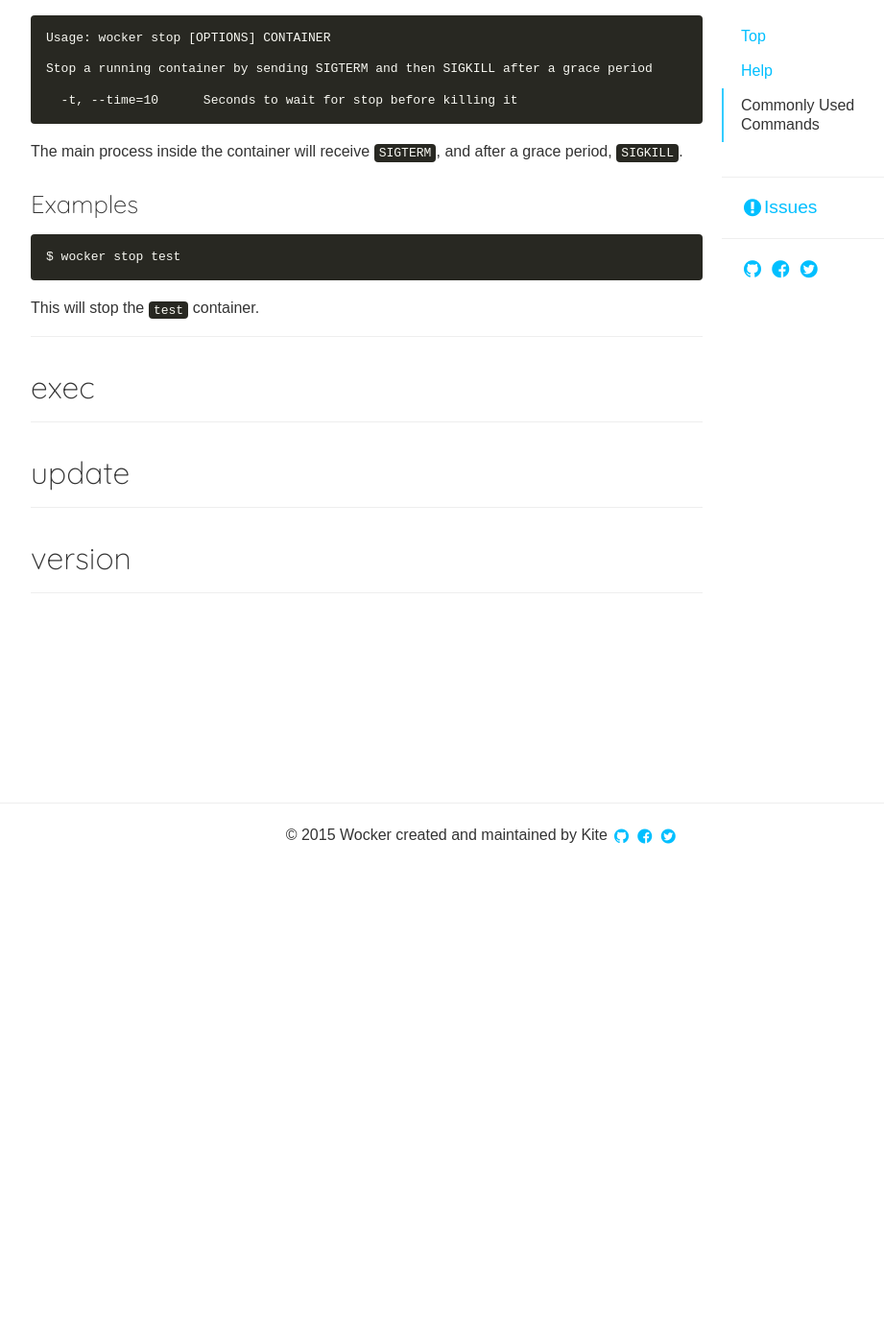
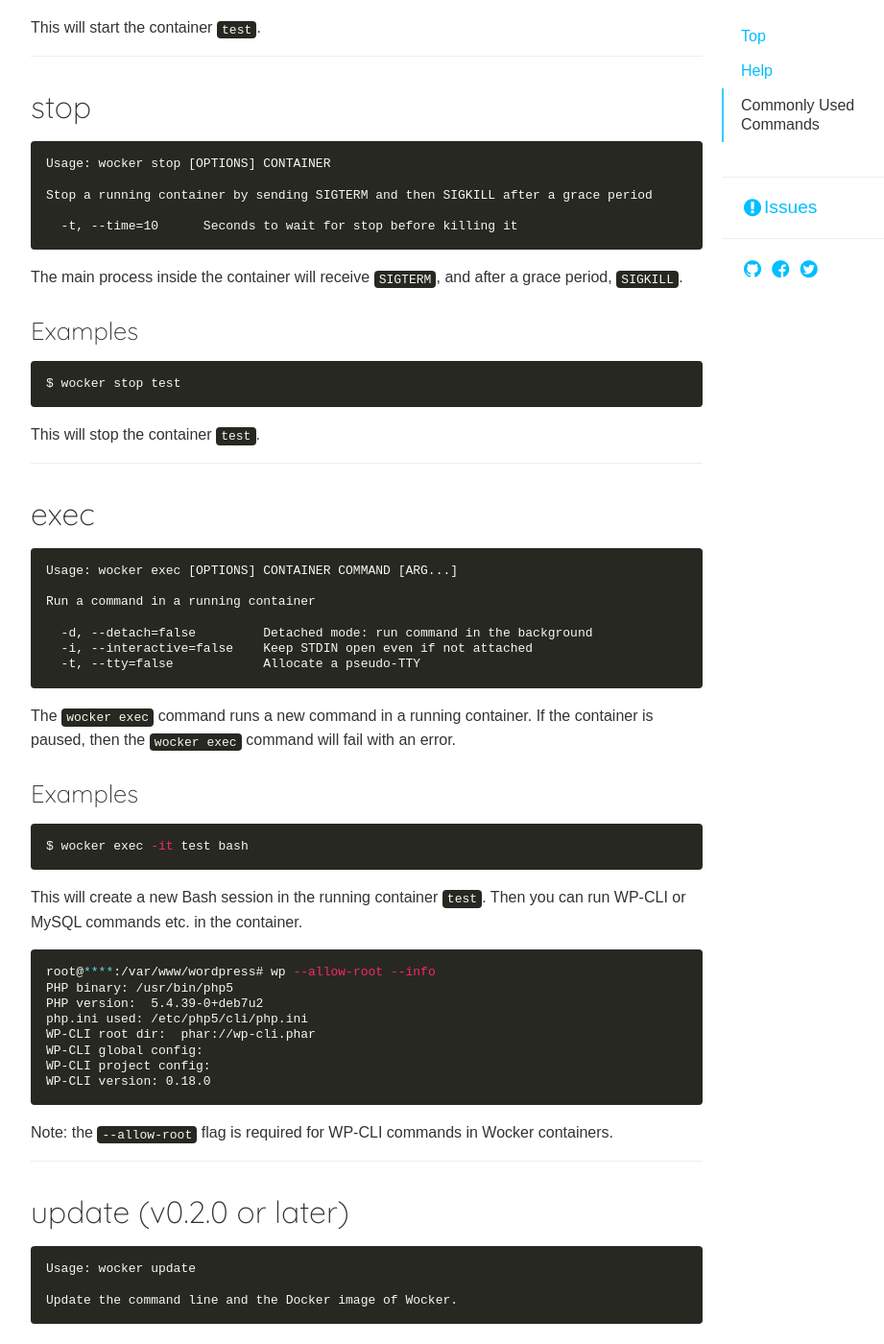
Before and after one commit to wckr/wckr.github.io, a Jekyll site: the page built from commands/index.md, in a window 1280 px wide and 1400 px high, scrolled down 3020 px. Shown: the whole window at 96% size, without its empty margins (138-1059 px from the left). Built offline with Jekyll 4.4.1, drawn with Linux system fonts in a browser that asks for light colours; nearby versions of some CDN libraries; some web fonts are replaced; Markdown is read by kramdown in place of the engine named in the settings; a script that is not in the unit is left out; comment, search, counter and statistics services are not loaded; before the commit the page ends 3923 px from its top, so only the background shows below that; some of the changed text lies outside the part shown.

Commit message:
Update commonly used commands

````diff
--- a/commands/index.md
+++ b/commands/index.md
@@ -7,7 +7,7 @@
 
 ## Help
 
-To list available commands, either run `wocker` with no parameters or execute `wocker help`:
+To list available commands, either run `wocker` with no parameters or execute `wocker help`, `wocker --help`, or `wocker -h`:
 
 ```
 $ wocker
@@ -78,7 +78,7 @@
 $ wocker rm -f test
 ```
 
-The main process inside the `test` container will receive `SIGKILL`, then the container and the synced folder will be removed.
+The main process inside the container `test` will receive `SIGKILL`, then the container and the synced folder will be removed.
 
 ----
 
@@ -104,7 +104,13 @@
 
 #### Examples
 
+```bash
+$ wocker ps
 ```
+
+This will only show the running container.
+
+```bash
 $ wocker ps -a
 ```
 
@@ -124,11 +130,11 @@
 
 #### Examples
 
-```
+```bash
 $ wocker start test
 ```
 
-This will start the `test` container.
+This will start the container `test`.
 
 ----
 
@@ -146,22 +152,79 @@
 
 #### Examples
 
-```
+```bash
 $ wocker stop test
 ```
 
-This will stop the `test` container.
+This will stop the container `test`.
 
 ----
 
 ### exec
 
-----
+```
+Usage: wocker exec [OPTIONS] CONTAINER COMMAND [ARG...]
 
-### update
+Run a command in a running container
+
+  -d, --detach=false         Detached mode: run command in the background
+  -i, --interactive=false    Keep STDIN open even if not attached
+  -t, --tty=false            Allocate a pseudo-TTY
+```
+
+The `wocker exec` command runs a new command in a running container. If the container is paused, then the `wocker exec` command will fail with an error.
+
+#### Examples
+
+```bash
+$ wocker exec -it test bash
+```
+
+This will create a new Bash session in the running container `test`. Then you can run WP-CLI or MySQL commands etc. in the container.
+
+```bash
+root@****:/var/www/wordpress# wp --allow-root --info
+PHP binary: /usr/bin/php5
+PHP version:  5.4.39-0+deb7u2
+php.ini used: /etc/php5/cli/php.ini
+WP-CLI root dir:  phar://wp-cli.phar
+WP-CLI global config:
+WP-CLI project config:
+WP-CLI version: 0.18.0
+```
+
+Note: the `--allow-root` flag is required for WP-CLI commands in Wocker containers.
 
 ----
 
-### version
+### update (v0.2.0 or later)
+
+```
+Usage: wocker update
+
+Update the command line and the Docker image of Wocker.
+```
+
+#### Examples
+
+```bash
+$ wocker update
+```
 
 ----
+
+### version / --version / -v
+
+```
+Usage: wocker version
+
+Show the Wocker version information
+```
+
+#### Examples
+
+```bash
+$ wocker version
+```
+
+----
````
